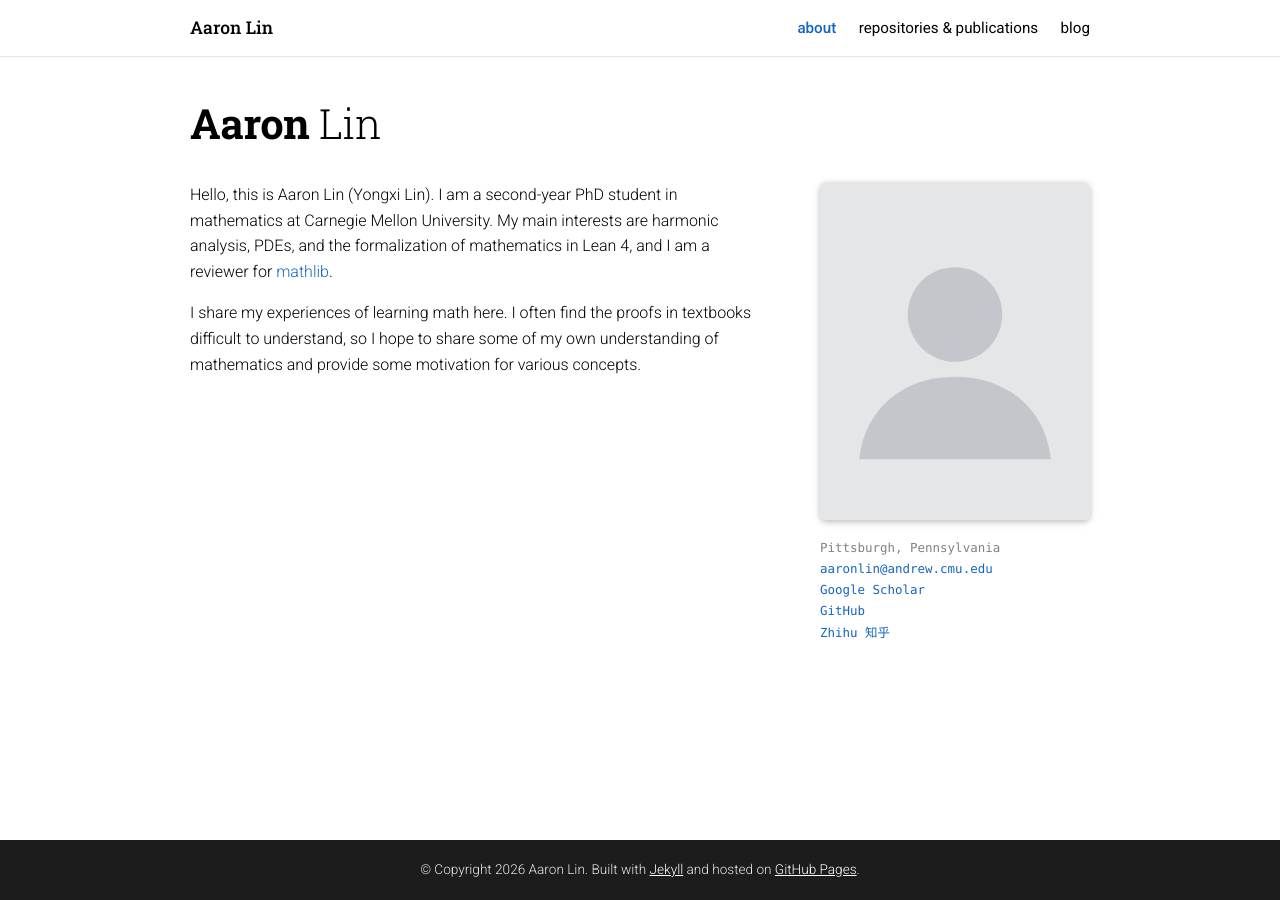
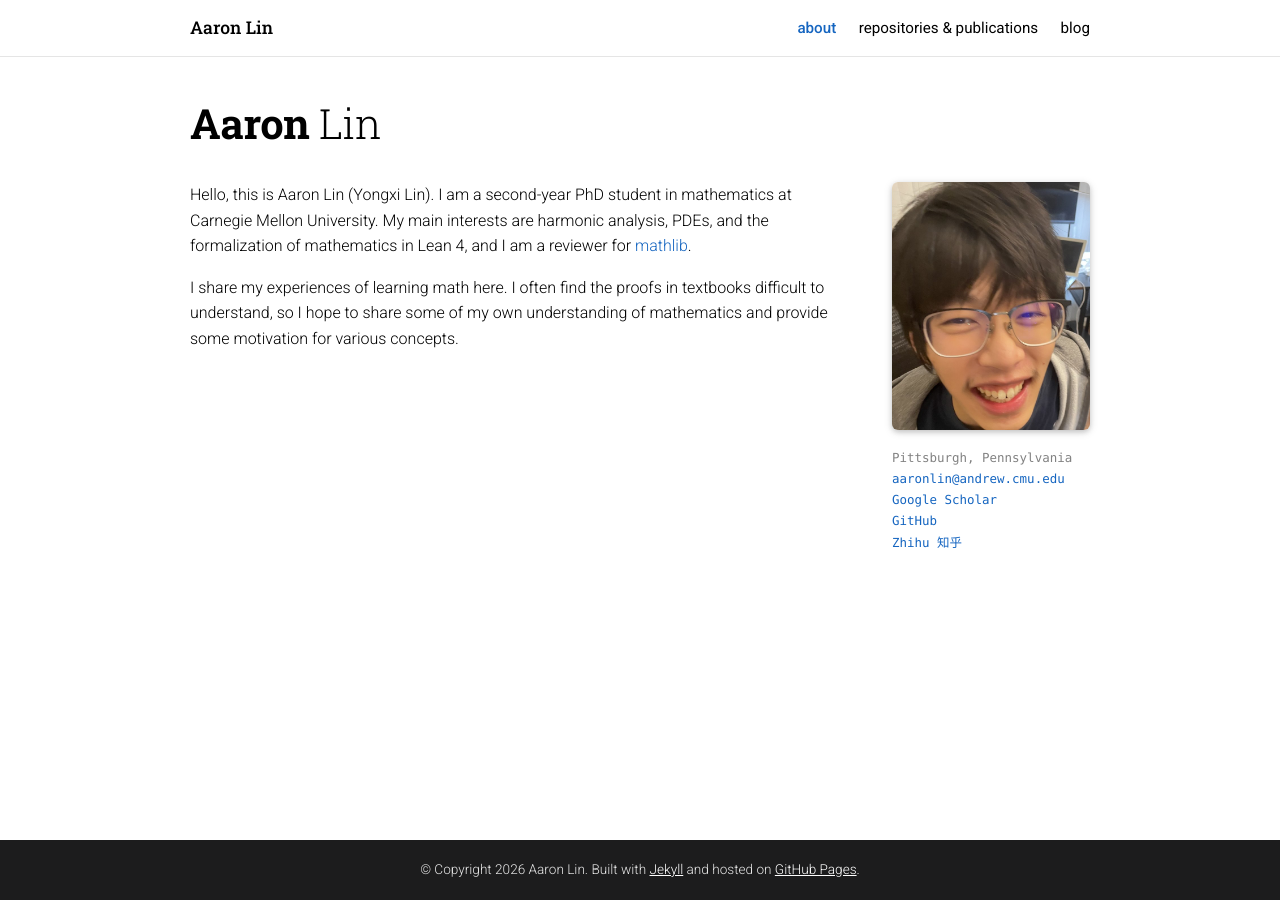
Before and after one commit to CoolRmal/coolrmal.github.io, a Jekyll site: the page built from index.md, in a window 1280 px wide. Built offline with Jekyll 4.4.1, drawn with Linux system fonts in a browser that asks for light colours.

Commit message:
Add the profile photo
Rotation baked in from EXIF orientation, cropped to a headshot, and saved
with all metadata stripped - the original carried GPS coordinates, the
capture time and the camera model. Sized so the photo is about as tall as
the bio next to it.

Co-Authored-By: Claude Opus 5 <noreply@anthropic.com>

```diff
--- a/_config.yml
+++ b/_config.yml
@@ -10,7 +10,7 @@ email: "aaronlin@andrew.cmu.edu"
 location: "Pittsburgh, Pennsylvania"
 
 # Swap this for your photo once you upload it, e.g. /assets/img/profile.jpg
-profile_image: "/assets/img/profile.svg"
+profile_image: "/assets/img/profile.jpg"
 
 # Shown under the profile photo, in this order.
 scholar_url: "https://scholar.google.com/citations?user=s0I-ciYAAAAJ&hl=en"
--- a/assets/css/main.css
+++ b/assets/css/main.css
@@ -174,7 +174,7 @@ blockquote {
 }
 
 /* --------------------------------------------------------------- profile */
-.profile { width: 30%; }
+.profile { width: 22%; max-width: 200px; }
 .profile.float-right { float: right; margin-left: 3.5rem; margin-bottom: 1.5rem; }
 .profile figure { margin: 0; }
 .profile img { width: 100%; }
@@ -302,7 +302,7 @@ blockquote {
 
   .nav-links.open { display: flex; }
 
-  .profile { width: 100%; }
+  .profile { width: 100%; max-width: 260px; }
   .profile.float-right { float: none; margin-left: 0; }
   .profile img { max-width: 260px; }
   .profile .more-info { margin-bottom: 1.2rem; }
```
Also changed, not shown: assets/img/profile.jpg (added), assets/img/profile.svg (deleted).
